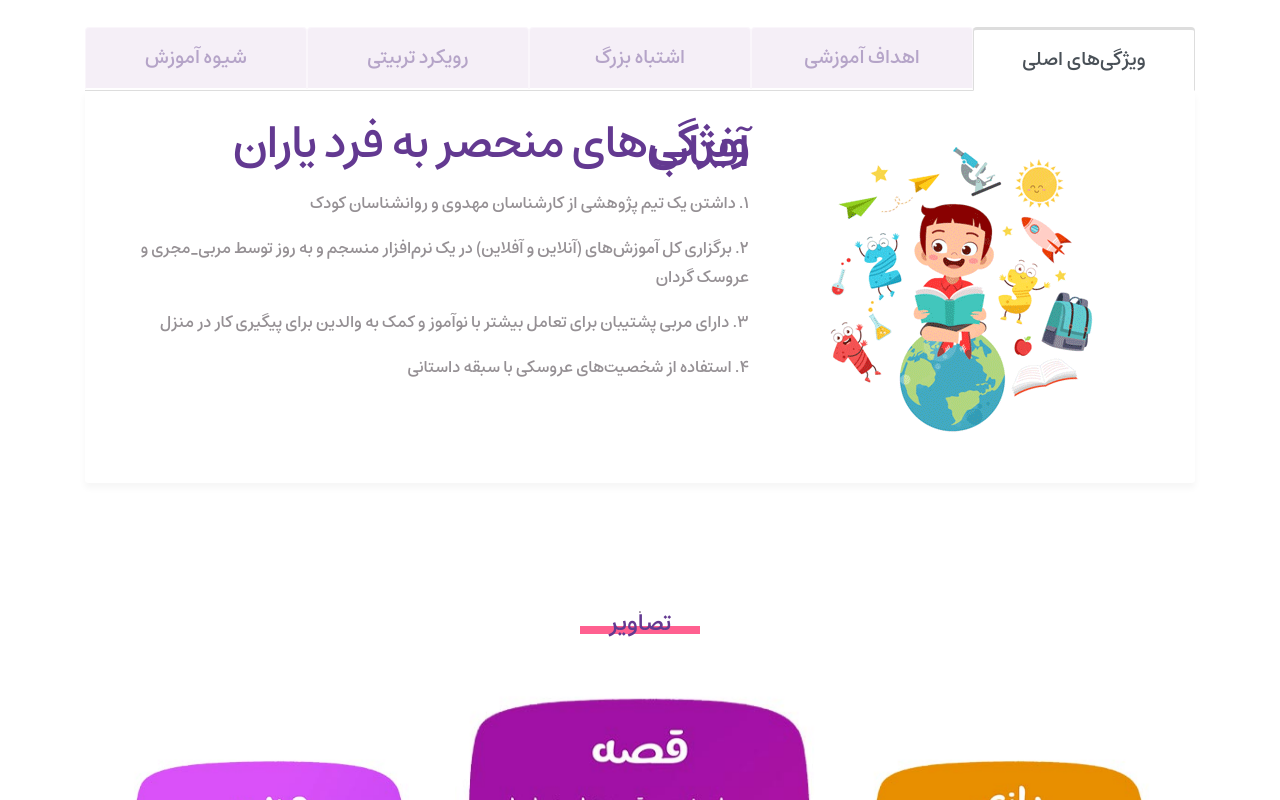
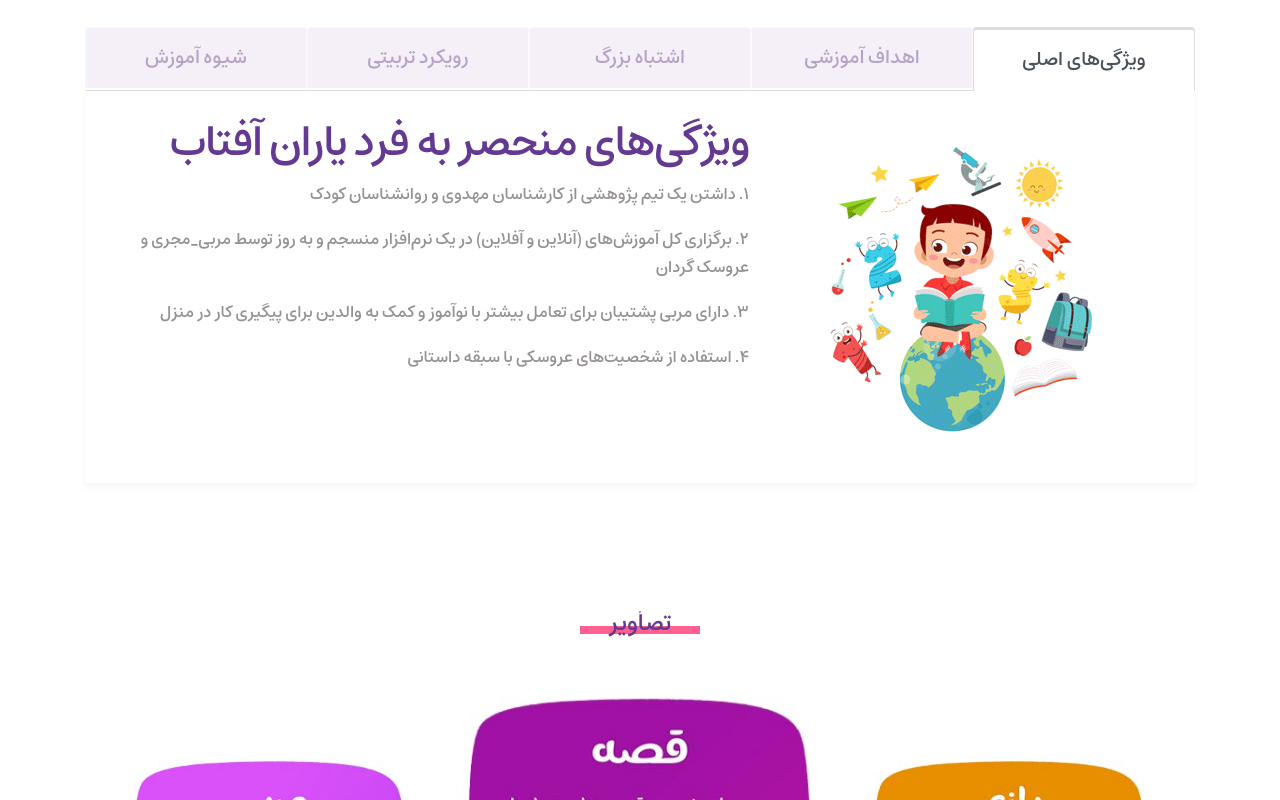
Before and after one commit to dabestaniha/alefbamehrabani-landing, a plain HTML site: page index.html in a window 1280 px wide. Shown: the part 1340-2140 px from the top of the page. Drawn offline with Linux system fonts and the light colour scheme.

Commit message:
fix "myket.png" name fix h2 font size

```diff
--- a/css/rtl.css
+++ b/css/rtl.css
@@ -46,7 +46,7 @@ h1 {
 }
 
 h2 {
-    font-size: 45px;
+    font-size: 42px;
     font-weight: 300;
     letter-spacing: -1px;
     text-align: right;
```
Also changed, not shown: images/myket.png (renamed from images/Myket.png).
